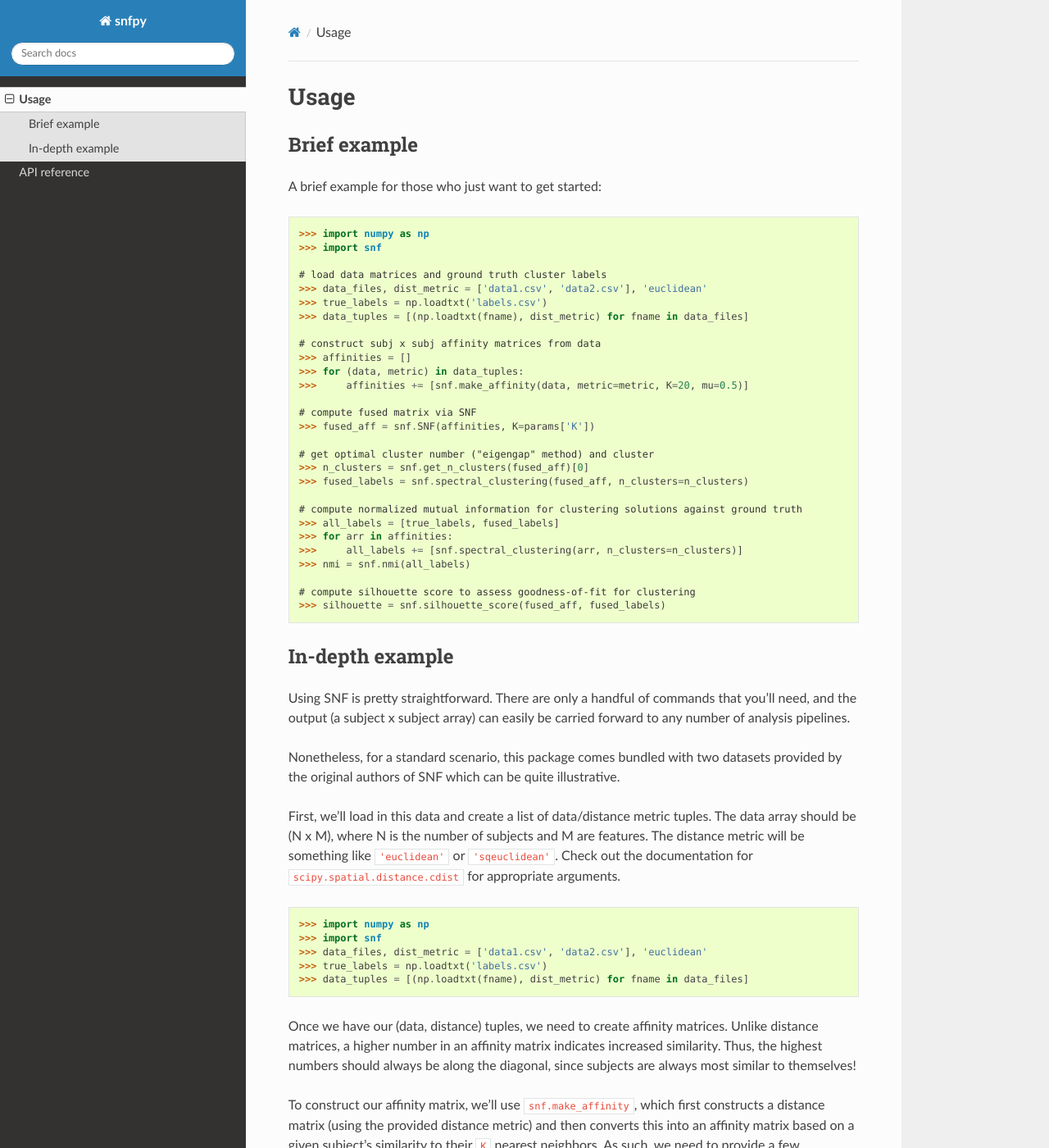
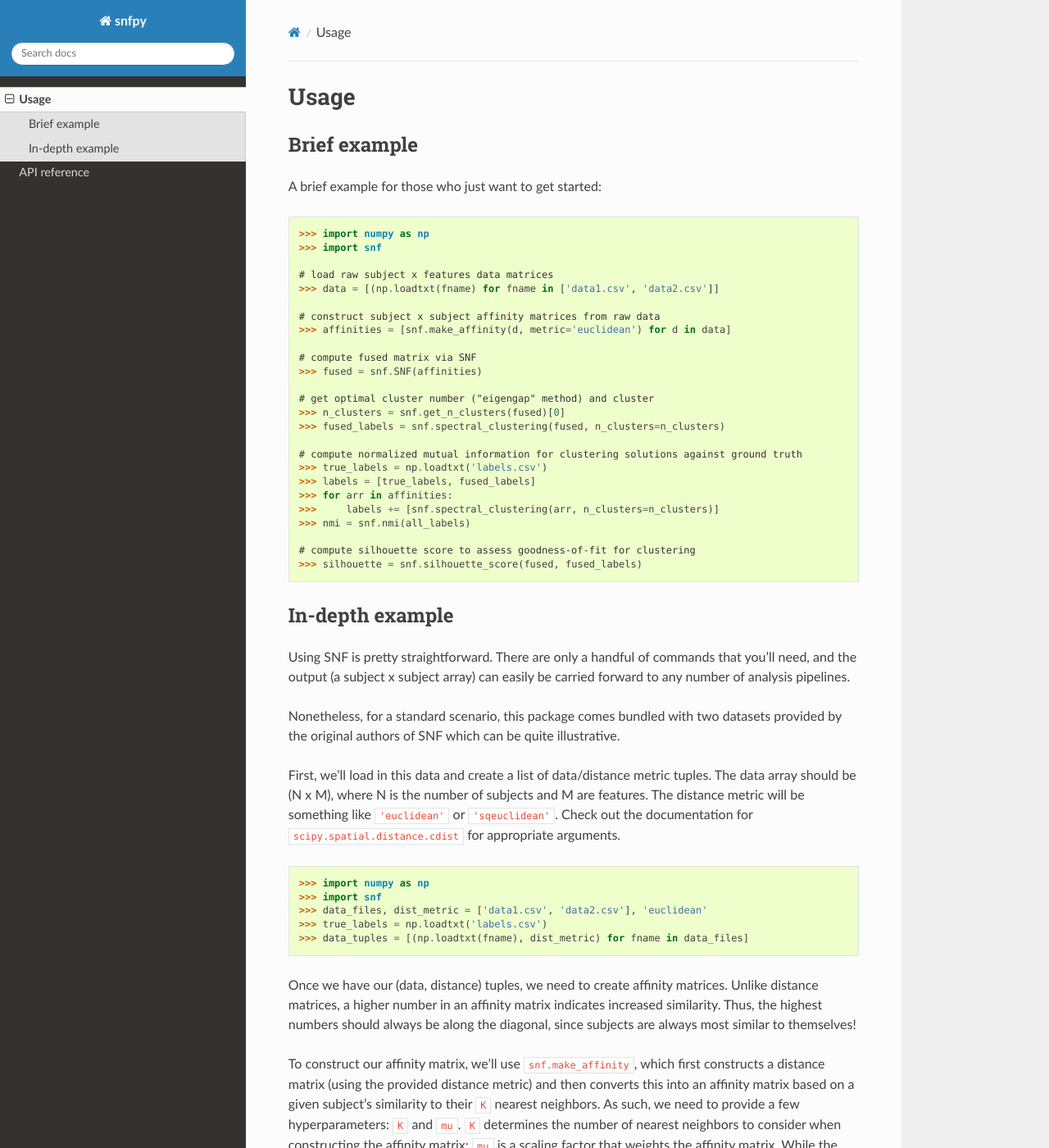
Before and after one commit to rmarkello/snfpy, a Sphinx documentation site: the page built from docs/usage.rst, in a window 1280 px wide and 1400 px high. Shown: the whole window at 82% size. Built offline with Sphinx 7.4.7 and the Read the Docs theme 2.0.0, drawn with Linux system fonts in a browser that asks for light colours; the version number could not be read and is left out; some of the changed text lies outside the part shown.

```diff
--- a/docs/usage.rst
+++ b/docs/usage.rst
@@ -10,31 +10,28 @@
     >>> import numpy as np
     >>> import snf
 
-    # load data matrices and ground truth cluster labels
-    >>> data_files, dist_metric = ['data1.csv', 'data2.csv'], 'euclidean'
-    >>> true_labels = np.loadtxt('labels.csv')
-    >>> data_tuples = [(np.loadtxt(fname), dist_metric) for fname in data_files]
+    # load raw subject x features data matrices
+    >>> data = [(np.loadtxt(fname) for fname in ['data1.csv', 'data2.csv']]
 
-    # construct subj x subj affinity matrices from data
-    >>> affinities = []
-    >>> for (data, metric) in data_tuples:
-    >>>     affinities += [snf.make_affinity(data, metric=metric, K=20, mu=0.5)]
+    # construct subject x subject affinity matrices from raw data
+    >>> affinities = [snf.make_affinity(d, metric='euclidean') for d in data]
 
     # compute fused matrix via SNF
-    >>> fused_aff = snf.SNF(affinities, K=params['K'])
+    >>> fused = snf.SNF(affinities)
 
     # get optimal cluster number ("eigengap" method) and cluster
-    >>> n_clusters = snf.get_n_clusters(fused_aff)[0]
-    >>> fused_labels = snf.spectral_clustering(fused_aff, n_clusters=n_clusters)
+    >>> n_clusters = snf.get_n_clusters(fused)[0]
+    >>> fused_labels = snf.spectral_clustering(fused, n_clusters=n_clusters)
 
     # compute normalized mutual information for clustering solutions against ground truth
-    >>> all_labels = [true_labels, fused_labels]
+    >>> true_labels = np.loadtxt('labels.csv')
+    >>> labels = [true_labels, fused_labels]
     >>> for arr in affinities:
-    >>>     all_labels += [snf.spectral_clustering(arr, n_clusters=n_clusters)]
+    >>>     labels += [snf.spectral_clustering(arr, n_clusters=n_clusters)]
     >>> nmi = snf.nmi(all_labels)
 
     # compute silhouette score to assess goodness-of-fit for clustering
-    >>> silhouette = snf.silhouette_score(fused_aff, fused_labels)
+    >>> silhouette = snf.silhouette_score(fused, fused_labels)
 
 In-depth example
 ----------------
```
Also changed, not shown: other parts of docs/usage.rst (+5 -5 lines), 1 other file.
